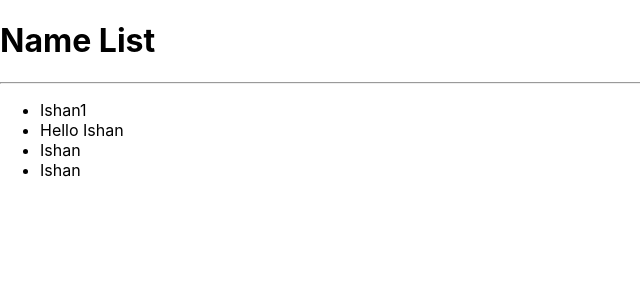
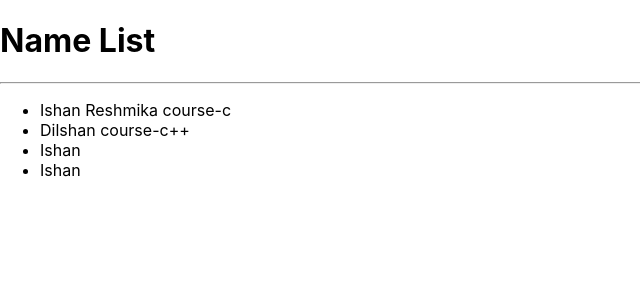
Before and after one commit to ishanEPR/ReactJS-Begin, a React (Create React App) app: page / in a window 1280 px wide. Shown: the top 300 px of the page, without its empty margins (0-640 px from the left). Built offline with nearby package versions, Linux system fonts and the light colour scheme.

Commit message:
create dynamic list items

```diff
--- a/src/components/NameList/NameList.js
+++ b/src/components/NameList/NameList.js
@@ -8,8 +8,8 @@ function NameList()
             <h1>Name List</h1>
             <hr/>
             <ul>
-           <NameListItems/>
-            <NameListItems1/>
+           <NameListItems name='Ishan Reshmika' course='c'/>
+            <NameListItems1 name='Dilshan' course='c++'/>
             <li>Ishan</li>
             <li>Ishan</li>
             </ul>
--- a/src/components/NameList/NameListItems.js
+++ b/src/components/NameList/NameListItems.js
@@ -1,9 +1,9 @@
 import React from 'react';
 
-function NameListItems()
+function NameListItems(props)
 {
     return (
-        <li>Ishan1</li>
+        <li>{props.name} course-{props.course}</li>
     );
 }
 
--- a/src/components/NameList/NameListItems1.js
+++ b/src/components/NameList/NameListItems1.js
@@ -1,8 +1,8 @@
 import React from 'react';
 
-function NameListItems1()
+function NameListItems1(props)
 {
-    return <li>Hello Ishan</li>;
+    return <li>{props.name} course-{props.course}</li>;
 }
 
 export default NameListItems1;
```
